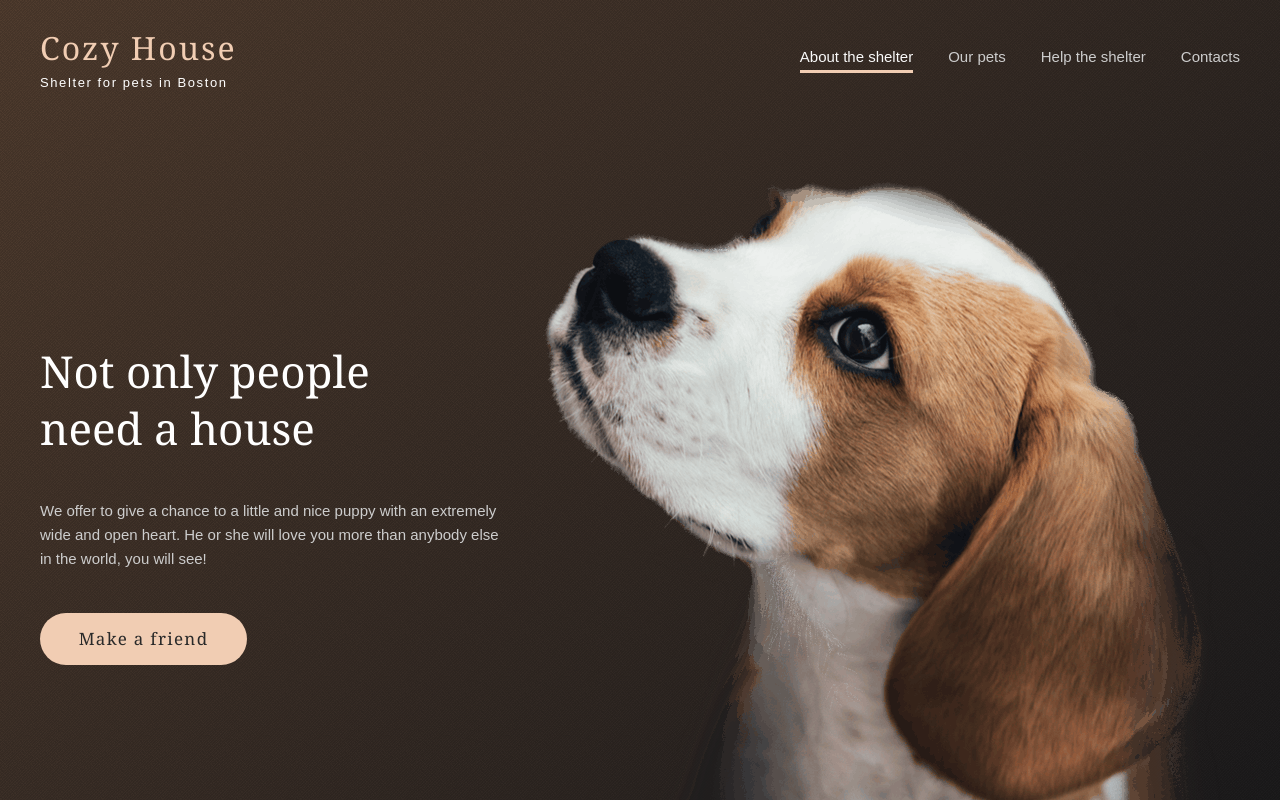
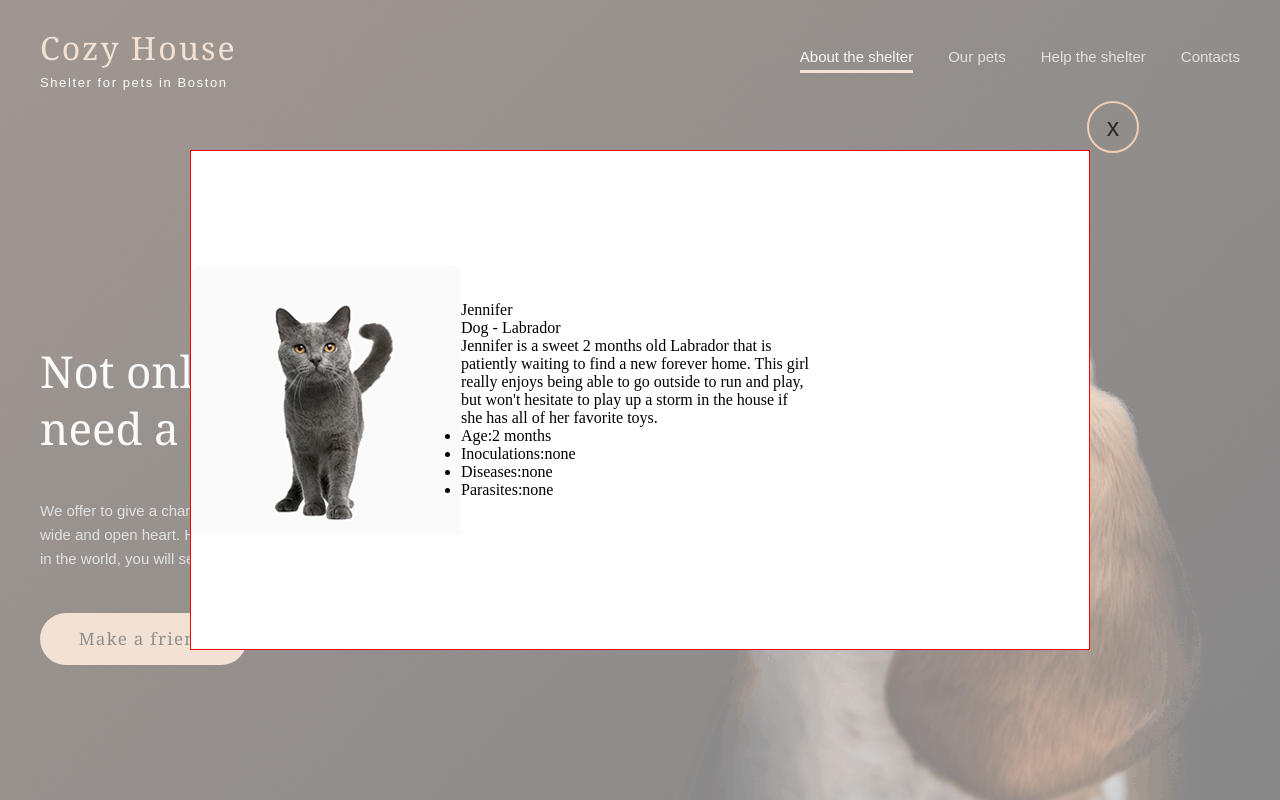
Before and after one commit to bakhshilloev013/project-shelter, a plain HTML site: page index.html in a window 1280 px wide. Shown: the top 800 px of the page. Drawn offline with Linux system fonts and the light colour scheme.

Commit message:
modal completed

```diff
--- a/index.html
+++ b/index.html
@@ -377,6 +377,42 @@
             <i class="fa-solid fa-chevron-up"></i>
         </a>
 
+        <div class="modal">
+            <div class="modal_content">
+                <img src="img/pets/pets-1.png" alt="" class="modal_img" />
+                <div class="modal_info">
+                    <button class="modal_close">x</button>
+                    <div class="modal_title">Jennifer</div>
+                    <div class="modal_subtitle">Dog - Labrador</div>
+                    <div class="modal_descr">
+                        Jennifer is a sweet 2 months old Labrador that is
+                        patiently waiting to find a new forever home. This girl
+                        really enjoys being able to go outside to run and play,
+                        but won't hesitate to play up a storm in the house if
+                        she has all of her favorite toys.
+                    </div>
+                    <ul class="modal_list">
+                        <li>
+                            <span class="list_title">Age:</span
+                            ><span class="list_info">2 months</span>
+                        </li>
+                        <li>
+                            <span class="list_title">Inoculations:</span
+                            ><span class="list_info">none</span>
+                        </li>
+                        <li>
+                            <span class="list_title">Diseases:</span
+                            ><span class="list_info">none</span>
+                        </li>
+                        <li>
+                            <span class="list_title">Parasites:</span
+                            ><span class="list_info">none</span>
+                        </li>
+                    </ul>
+                </div>
+            </div>
+        </div>
+
         <script type="module" src="./js/main.js"></script>
     </body>
 </html>
--- a/js/main.js
+++ b/js/main.js
@@ -23,6 +23,7 @@ document.addEventListener('DOMContentLoaded', function () {
         });
     });
 
+    // Функционал плавной прокрутки по якорю
     const chevron = document.querySelector('.chevron');
     window.addEventListener('scroll', () => {
         if (window.scrollY > 100) {
@@ -39,6 +40,7 @@ document.addEventListener('DOMContentLoaded', function () {
         });
     });
 
+    // Функционал пополнения и динамики слайдера
     const content = document.querySelector(
             '.our_friends_slider .slider_content'
         ),
--- /dev/null
+++ b/scss/blocks/_modal.scss
@@ -0,0 +1,30 @@
+.modal {
+    height: 100vh;
+    width: 100%;
+    top: 0;
+    position: fixed;
+    z-index: 50;
+    display: flex;
+    justify-content: center;
+    align-items: center;
+    background-color: rgba(246, 246, 246, 0.5);
+    .modal_content {
+        min-height: 500px;
+        width: 900px;
+        border: 1px solid red;
+        position: relative;
+        background-color: #fff;
+        display: flex;
+        align-items: center;
+        .modal_info {
+            max-width: 351px;
+            .modal_close {
+                position: absolute;
+                right: -50px;
+                top: -50px;
+                @include slider-btn-style;
+                font-size: 25px;
+            }
+        }
+    }
+}
--- a/scss/style.scss
+++ b/scss/style.scss
@@ -55,6 +55,7 @@ body {
 @import './blocks/in_addition';
 @import './blocks/footer';
 @import './blocks/pets';
+@import './blocks/modal';
 
 // Base Media
 @import './base/media';
```
Also changed, not shown: css/style.min.css, 1 other file.
